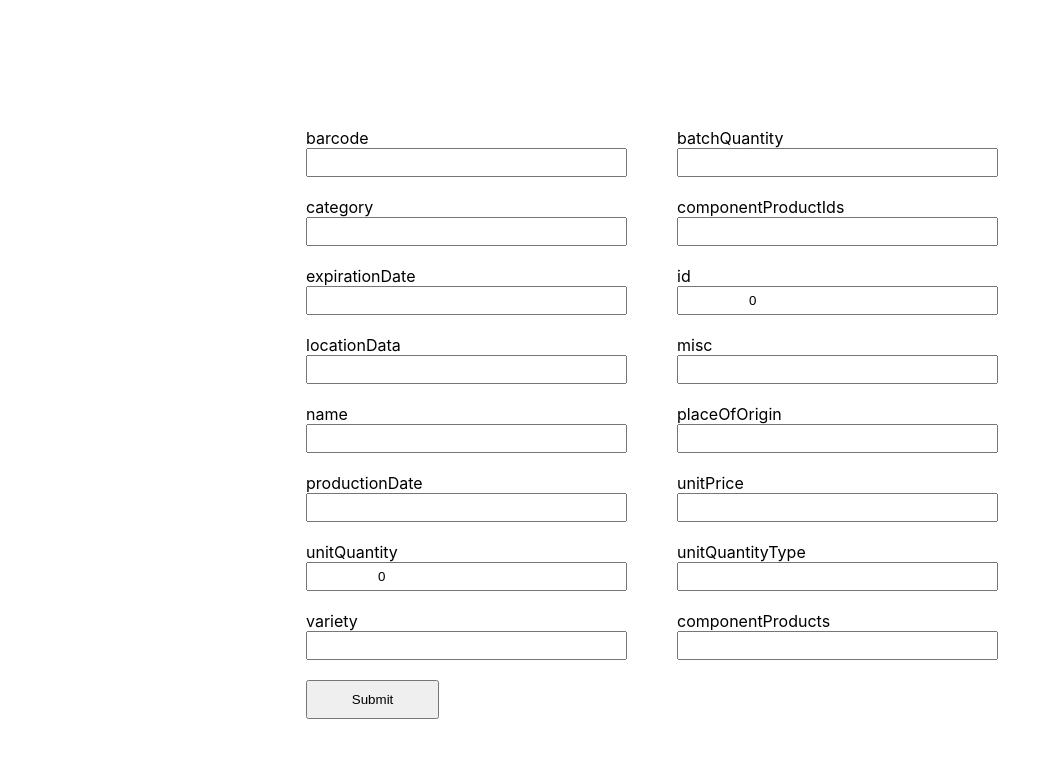
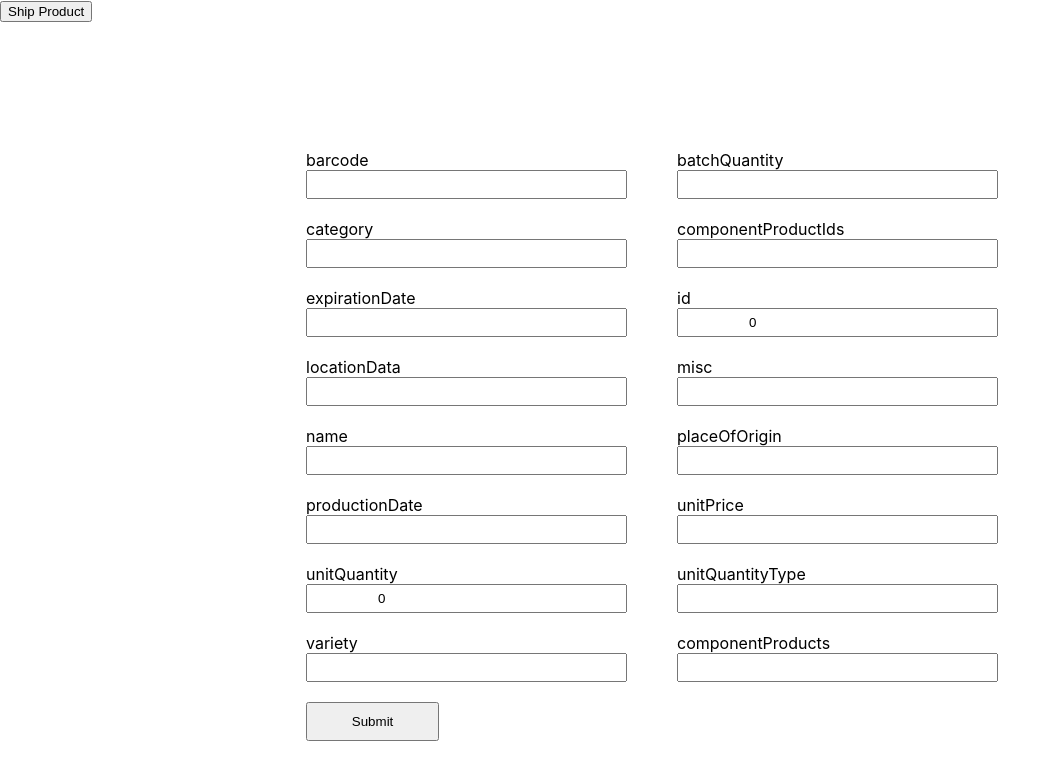
Before and after one commit to sanjsingh07/fsc-frontend, a React (Create React App) app: page / in a window 1280 px wide. Shown: the top 780 px of the page, without its empty margins (0-1061 px from the left). Built offline with nearby package versions, Linux system fonts and the light colour scheme.

Commit message:
added routing

```diff
--- a/src/App.js
+++ b/src/App.js
@@ -1,6 +1,7 @@
 import React from 'react';
 import CreateProduct from './createProduct/createProduct';
 import GetProductDetails from './getProductDetails/getProductDetails'
+import { Routes, Route } from 'react-router-dom';
 
 // import CreateProductt from './createProduct/createProductt'
 
@@ -8,7 +9,11 @@ import GetProductDetails from './getProductDetails/getProductDetails'
 function App() {
   return (
     <div className="App">
-     <CreateProduct/>
+
+     <Routes>
+        <Route path="/GetProductDetails" element={<GetProductDetails />} />
+        <Route path="/" element={<CreateProduct/>} />
+      </Routes>
      {/* <GetProductDetails/> */}
 
       {/* <CreateProductt/> */}
--- a/src/createProduct/createProduct.tsx
+++ b/src/createProduct/createProduct.tsx
@@ -3,9 +3,12 @@ import './createProduct.css'
 import Axios from 'axios';
 import {addProduct} from '../services/api';
 import { validateHeaderName } from 'http';
+import { useNavigate } from 'react-router-dom';
 
 
 function CreateProduct() {
+  const navigate = useNavigate();
+
   const [formVal, setFormVal]= useState({
 
     barcode: "",
@@ -42,9 +45,12 @@ function CreateProduct() {
       if(failed) setFailed(false);
     }, 2000)
 
-    }, [Success,failed])
+  }, [Success,failed])
 
-
+  function handleClick(event:any) {
+    console.log("its triggering")
+    navigate('/GetProductDetails');
+  }
 
 
   const handleInput = (e: { target: { name: any; value:any }; }) => {
@@ -132,6 +138,7 @@ function CreateProduct() {
 
   return (
     <div className="sample">
+      <button type="button" onClick={handleClick}>Ship Product</button>
       <form action='' onSubmit={handleSubmit} >
 
         <div className='div1'>
--- a/src/index.tsx
+++ b/src/index.tsx
@@ -3,14 +3,16 @@ import ReactDOM from 'react-dom/client';
 import './index.css';
 import App from './App';
 import reportWebVitals from './reportWebVitals';
+import { BrowserRouter } from 'react-router-dom';
 
 const root = ReactDOM.createRoot(
   document.getElementById('root') as HTMLElement
 );
 root.render(
   <React.StrictMode>
+    <BrowserRouter>
     <App />
-
+    </BrowserRouter>
   </React.StrictMode>
 );
 
```
